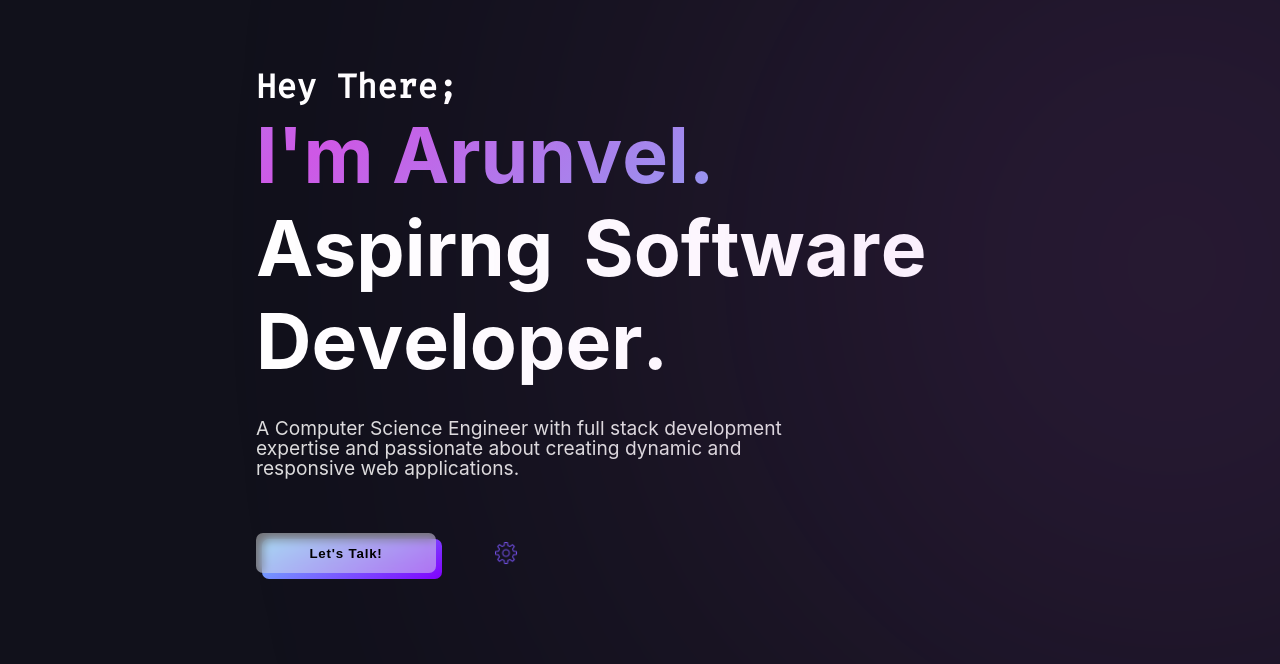
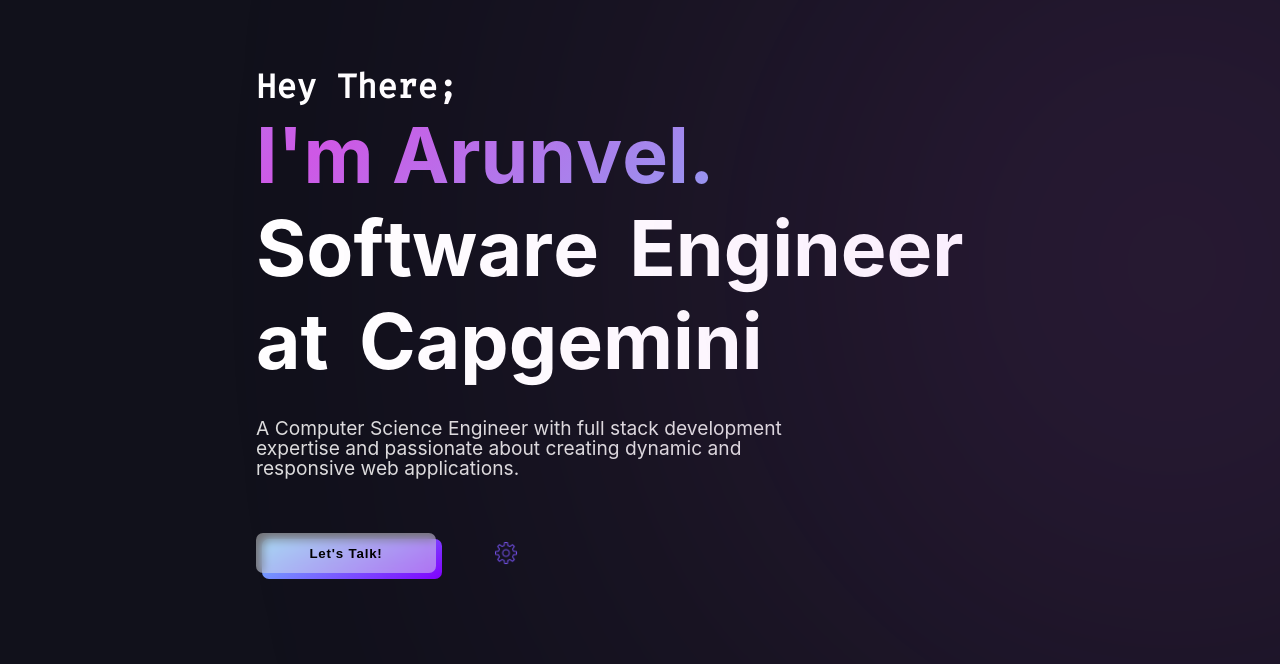
Before and after one commit to arunvel-01/arunvel-portfolio, a plain HTML site: page index.html in a window 1280 px wide. Shown: the part 136-800 px from the top of the page. Drawn offline with nearby package versions, Linux system fonts and the light colour scheme; a web font is replaced by a local one.

Commit message:
Role Updation

```diff
--- a/index.html
+++ b/index.html
@@ -180,16 +180,6 @@
 
         <article id="work" data-aos="fade-up" data-aos-delay="400">
           <div>
-            <p class="jello">A</p>
-            <p class="jello">s</p>
-            <p class="jello">p</p>
-            <p class="jello">i</p>
-            <p class="jello">r</p>
-            <p class="jello">n</p>
-            <p class="jello">g</p>
-          </div>
-          &nbsp;
-          <div>
             <p class="jello">S</p>
             <p class="jello">o</p>
             <p class="jello">f</p>
@@ -198,19 +188,37 @@
             <p class="jello">a</p>
             <p class="jello">r</p>
             <p class="jello">e</p>
+
           </div>
           &nbsp;
           <div>
-            <p class="jello">D</p>
+            <p class="jello">E</p>
+            <p class="jello">n</p>
+            <p class="jello">g</p>
+            <p class="jello">i</p>
+            <p class="jello">n</p>
             <p class="jello">e</p>
-            <p class="jello">v</p>
-            <p class="jello">e</p>
-            <p class="jello">l</p>
-            <p class="jello">o</p>
-            <p class="jello">p</p>
             <p class="jello">e</p>
             <p class="jello">r</p>
-            <p class="jello">.</p>
+          </div>
+          &nbsp;
+          <div>
+            <p class="jello">a</p>
+            <p class="jello">t</p>
+          </div>
+          &nbsp;
+          <div>
+
+            <p class="jello">C</p>
+            <p class="jello">a</p>
+            <p class="jello">p</p>
+            <p class="jello">g</p>
+            <p class="jello">e</p>
+            <p class="jello">m</p>
+            <p class="jello">i</p>
+            <p class="jello">n</p>
+            <p class="jello">i</p>
+
           </div>
         </article>
 
```
